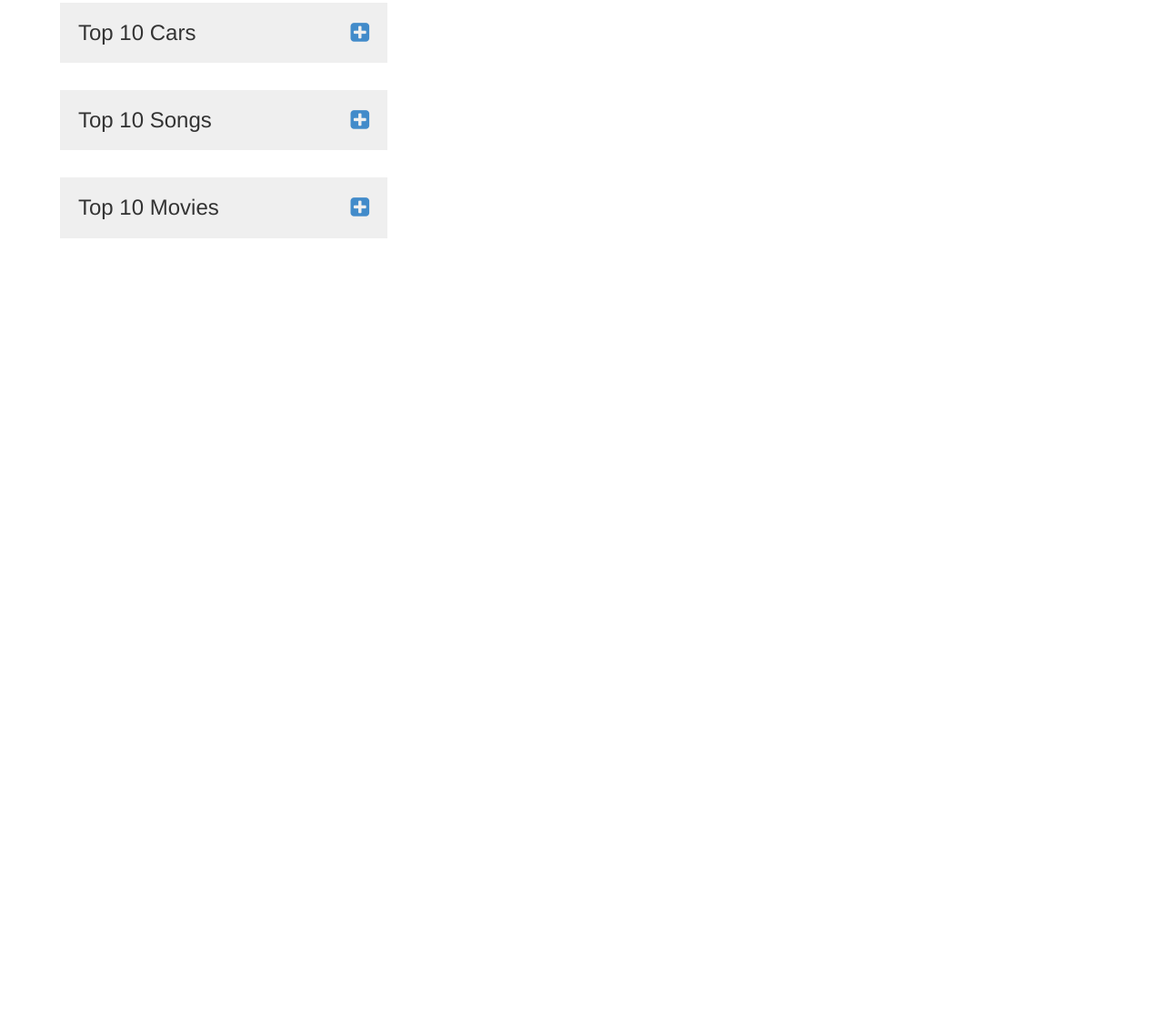
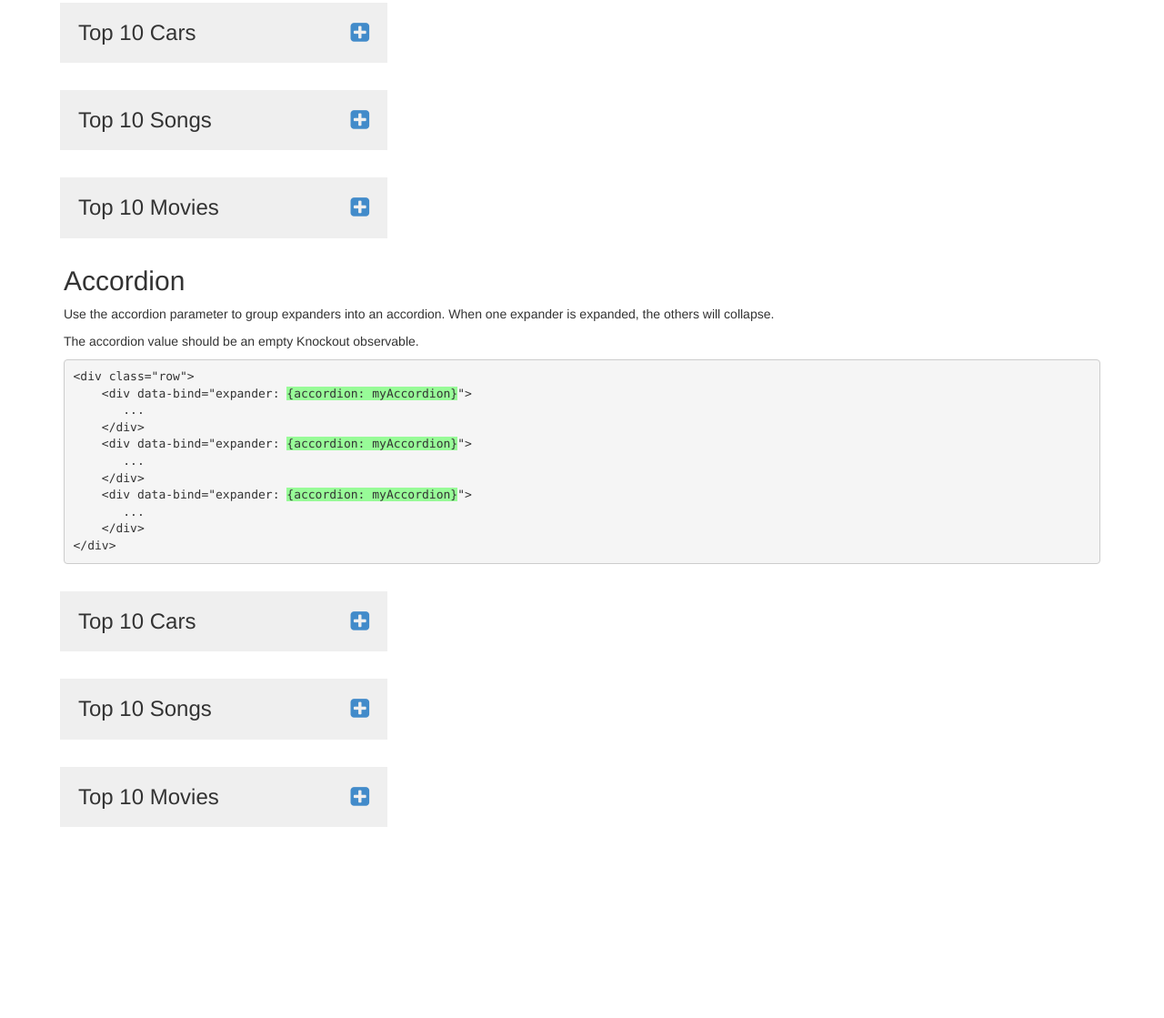
Before and after one commit to davemiranda/knockout-expander, a website with bundled scripts: page index.html in a window 1280 px wide. Shown: the part 4708-5827 px from the top of the page at 91% size. Before the commit the page ends 5280 px from the top, so only its background shows below. Built offline with nearby package versions, Linux system fonts and the light colour scheme.

Commit message:
Added accordion support.

```diff
--- a/index.html
+++ b/index.html
@@ -478,6 +478,82 @@
     </div>
 </div>
 
+<h2>Accordion</h2>
+
+<p>Use the accordion parameter to group expanders into an accordion. When one expander is expanded, the others will collapse.</p>
+<p>The accordion value should be an empty Knockout observable.</p>
+
+<pre>
+&lt;div class=&quot;row&quot;&gt;
+    &lt;div data-bind=&quot;expander: <span class="call-out">{accordion: myAccordion}</span>&quot;&gt;
+       ...
+    &lt;/div&gt;
+    &lt;div data-bind=&quot;expander: <span class="call-out">{accordion: myAccordion}</span>&quot;&gt;
+       ...
+    &lt;/div&gt;
+    &lt;div data-bind=&quot;expander: <span class="call-out">{accordion: myAccordion}</span>&quot;&gt;
+       ...
+    &lt;/div&gt;
+&lt;/div&gt;
+</pre>
+
+<div class="row">
+    <div class="col-xs-12 col-sm-6 col-md-4 top10">
+        <div data-bind="expander: {accordion: myAccordion, template: 'tmpl-top-top10'}, with: {title: 'Top 10 Cars'}">
+            <ol>
+                <li>Audi A6/S6/A7</li>
+                <li>BMW 3-/4-Series</li>
+                <li>Cadillac CTS</li>
+                <li>Chevrolet Corvette Stingray</li>
+                <li>Ford Fiesta ST</li>
+                <li>Honda Accord</li>
+                <li>Mazda 3</li>
+                <li>Mazda 6</li>
+                <li>Porsche Boxster/Cayman</li>
+                <li>Volkswagen Golf/GTI</li>
+            </ol>
+        </div>
+    </div>
+</div>
+
+<div class="row">
+    <div class="col-xs-12 col-sm-6 col-md-4 top10">
+        <div data-bind="expander: {accordion: myAccordion, template: 'tmpl-top-top10'}, with: {title: 'Top 10 Songs'}">
+            <ol>
+                <li>Rude</li>
+                <li>Fancy</li>
+                <li>Stay With Me</li>
+                <li>Am I Wrong</li>
+                <li>Problem</li>
+                <li>Match</li>
+                <li>Latch</li>
+                <li>All Of Me</li>
+                <li>Chandelier</li>
+                <li>Summer</li>
+            </ol>
+        </div>
+    </div>
+</div>
+
+<div class="row">
+    <div class="col-xs-12 col-sm-6 col-md-4 top10">
+        <div data-bind="expander: {accordion: myAccordion, template: 'tmpl-top-top10'}, with: {title: 'Top 10 Movies'}">
+            <ol>
+                <li>The Shawshank Redemption</li>
+                <li>The Godfather</li>
+                <li>The Godfather: Part II</li>
+                <li>The Dark Knight</li>
+                <li>Pulp Fiction</li>
+                <li>The Good, the Bad, and the Ugly</li>
+                <li>Schindler's List</li>
+                <li>12 Angry Men</li>
+                <li>The Lord of the Rings: The Return of the King</li>
+                <li>Fight Club</li>
+            </ol>
+        </div>
+    </div>
+</div>
+
 </div>
 
 <script id="tmpl-expander-simple" type="text/html">
@@ -530,7 +606,9 @@
 
 
 <script type="text/javascript">
-    ko.applyBindings({});
+    ko.applyBindings({
+        myAccordion: ko.observable()
+    });
 </script>
 
 </body>
--- a/src/knockout.expander.js
+++ b/src/knockout.expander.js
@@ -39,7 +39,8 @@
                 animate: 'swing',
                 duration: 400
             },
-            tolerance: 50
+            tolerance: 50,
+            accordion: ko.observable(null)
         };
 
         config = $.extend(true, defaults, config);
@@ -66,6 +67,7 @@
                 'max-height': $content[0].scrollHeight + 'px'
             }, expandAnimate);
             expanded = true;
+            config.accordion(expander);
         }
 
         function collapse(instant) {
@@ -73,7 +75,7 @@
             $toggles.addClass('collapsed').removeClass('expanded');
             $collapse.hide();
             $expand.show();
-            if (instant) {
+            if (instant || !expanded) {
                 $content.css('max-height', collapsedHeightPx);
             } else {
                 $content.css('max-height', $content[0].scrollHeight + 'px');
@@ -91,6 +93,12 @@
                 expand();
             }
         }
+
+        config.accordion.subscribe(function(expanded) {
+            if (expanded !== null && expanded !== expander) {
+                collapse();
+            }
+        });
 
         /**
          * Called after Knockout renders this element and its contents.  Allows for binding
```
Also changed, not shown: dist/knockout.expander.min.js.
